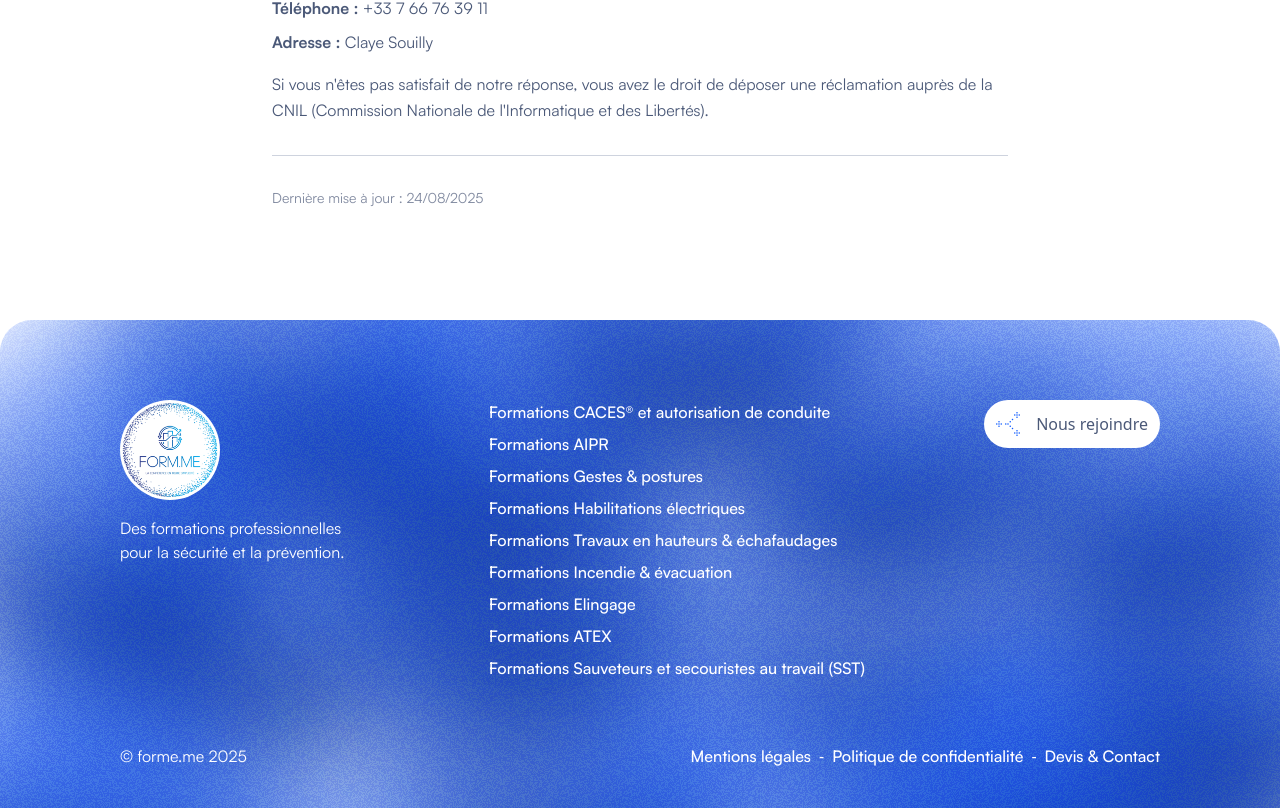
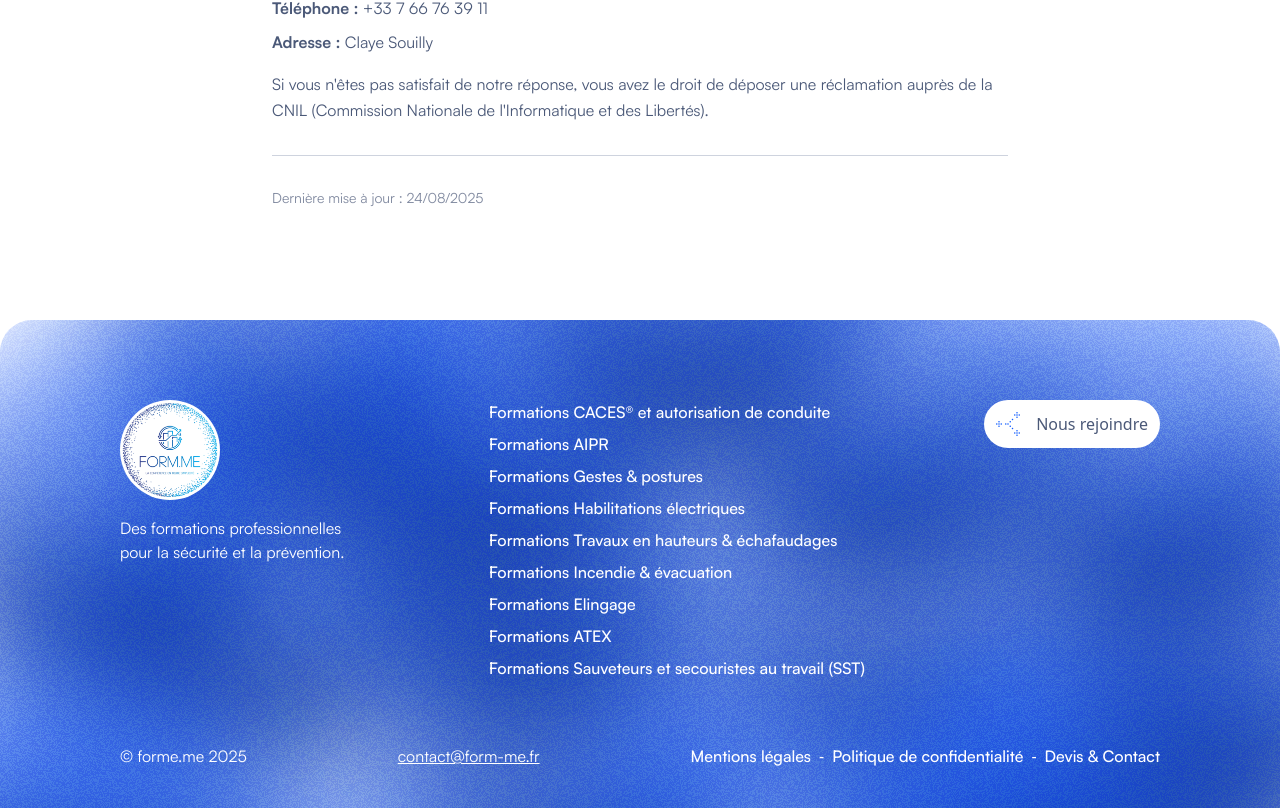
Before and after one commit to celianlb/form-me, a Next.js app: page /politiques-de-confidentialite in a window 1280 px wide. Shown: the part 3849-4657 px from the top of the page. Built offline with nearby package versions, Linux system fonts and the light colour scheme; no server answers; the database is empty.

Commit message:
Mise à jour de l'adresse e-mail de contact dans la page Devis & Contact et ajout d'un lien mailto dans le pied de page.

```diff
--- a/app/devis-&-contact/page.tsx
+++ b/app/devis-&-contact/page.tsx
@@ -68,7 +68,7 @@ export default async function DevisContactPage() {
                     alt="mail svg"
                   />
                   <p className="font-satoshi font-semibold text-darkBlue">
-                    form.me@gmail.com
+                    contact@form-me.fr
                   </p>
                 </div>
                 <div className="flex gap-4 items-center">
--- a/components/Footer/Footer.tsx
+++ b/components/Footer/Footer.tsx
@@ -96,6 +96,12 @@ export default function Footer() {
         <p className="mx-auto md:mx-0 text-white font-satoshi text-[16px]">
           © forme.me 2025
         </p>
+        <Link
+          href={"mailto:contact@form-me.fr"}
+          className="text-white underline hover:text-platinium transition-colors duration-300 font-satoshi text-[16px]"
+        >
+          contact@form-me.fr
+        </Link>
         <div className="flex gap-2 flex-col md:flex-row">
           <Link
             href={"/mentions-legales"}
```
